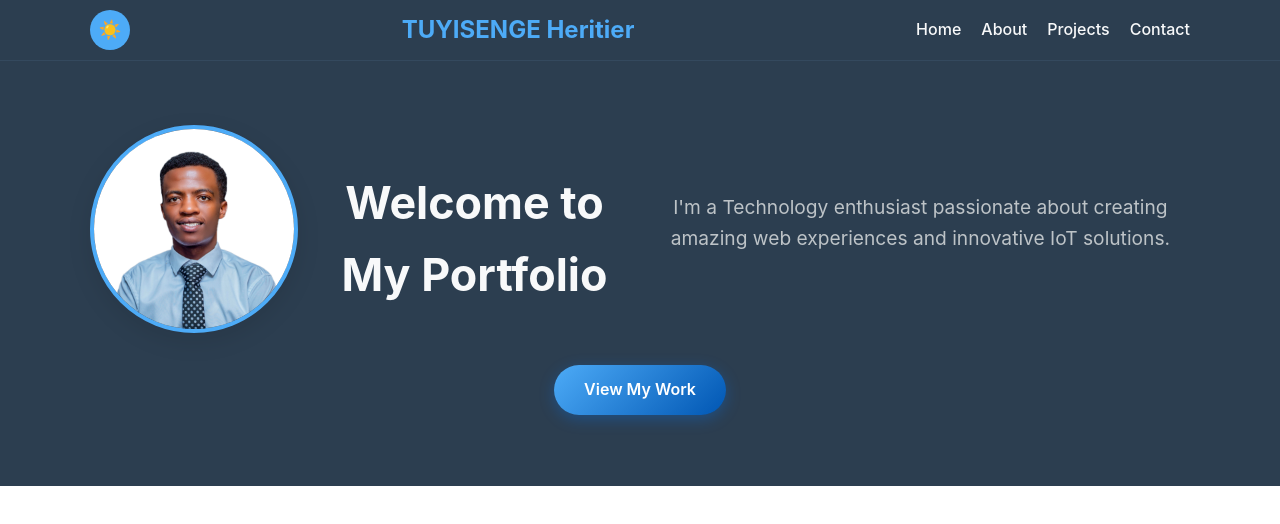
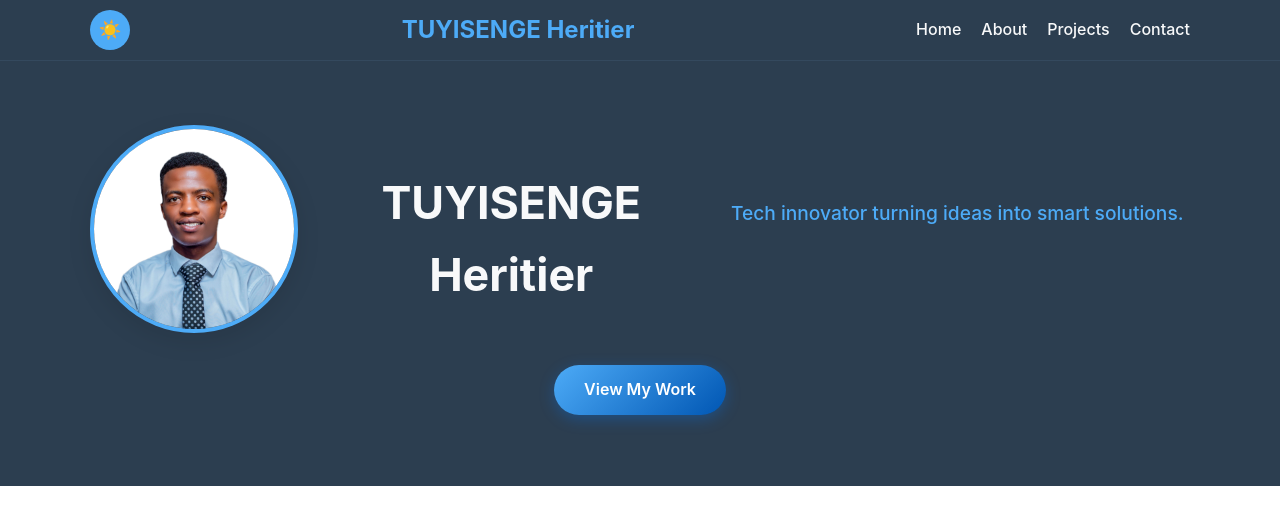
Before and after one commit to heritiertuyisenge520-source/my-Potifolio, a plain HTML site: page index.html in a window 1280 px wide. Both pictures are taken after a click on the button "Toggle dark mode". Drawn offline with Linux system fonts and the light colour scheme.

Commit message:
Add magical animated text cycling on home page with inspiring taglines

```diff
--- a/css/style.css
+++ b/css/style.css
@@ -196,10 +196,43 @@ h1 {
     color: var(--dark-color);
 }
 
-.hero-content p {
+.animated-text {
     font-size: 1.2rem;
     line-height: 1.6;
     margin-bottom: 2rem;
+    height: 1.6em;
+    overflow: hidden;
+    position: relative;
+}
+
+.animated-text span {
+    display: block;
+    animation: textCycle 20s infinite;
+    opacity: 0;
+    transform: translateY(30px);
+    color: var(--primary-color);
+    font-weight: 500;
+}
+
+.animated-text span:nth-child(1) { animation-delay: 0s; }
+.animated-text span:nth-child(2) { animation-delay: 4s; }
+.animated-text span:nth-child(3) { animation-delay: 8s; }
+.animated-text span:nth-child(4) { animation-delay: 12s; }
+.animated-text span:nth-child(5) { animation-delay: 16s; }
+
+@keyframes textCycle {
+    0%, 16% {
+        opacity: 0;
+        transform: translateY(30px);
+    }
+    20%, 80% {
+        opacity: 1;
+        transform: translateY(0);
+    }
+    84%, 100% {
+        opacity: 0;
+        transform: translateY(-30px);
+    }
 }
 
 .hero-image {
--- a/index.html
+++ b/index.html
@@ -30,8 +30,14 @@
             <div class="container">
                 <div class="hero-content">
                     <img src="TUYISENGE Heritier 221017086.png" alt="TUYISENGE Heritier" class="hero-image">
-                    <h1>Welcome to My Portfolio</h1>
-                    <p>I'm a Technology enthusiast passionate about creating amazing web experiences and innovative IoT solutions.</p>
+                    <h1>TUYISENGE Heritier</h1>
+                    <div class="animated-text">
+                        <span>Tech innovator turning ideas into smart solutions.</span>
+                        <span>Automation enthusiast crafting seamless digital experiences.</span>
+                        <span>Futuristic thinker blending technology and creativity.</span>
+                        <span>Problem solver using AI and innovation to simplify life.</span>
+                        <span>Digital wizard making technology feel magical.</span>
+                    </div>
                 </div>
                 <a href="projects.html" class="btn">View My Work</a>
             </div>
```
